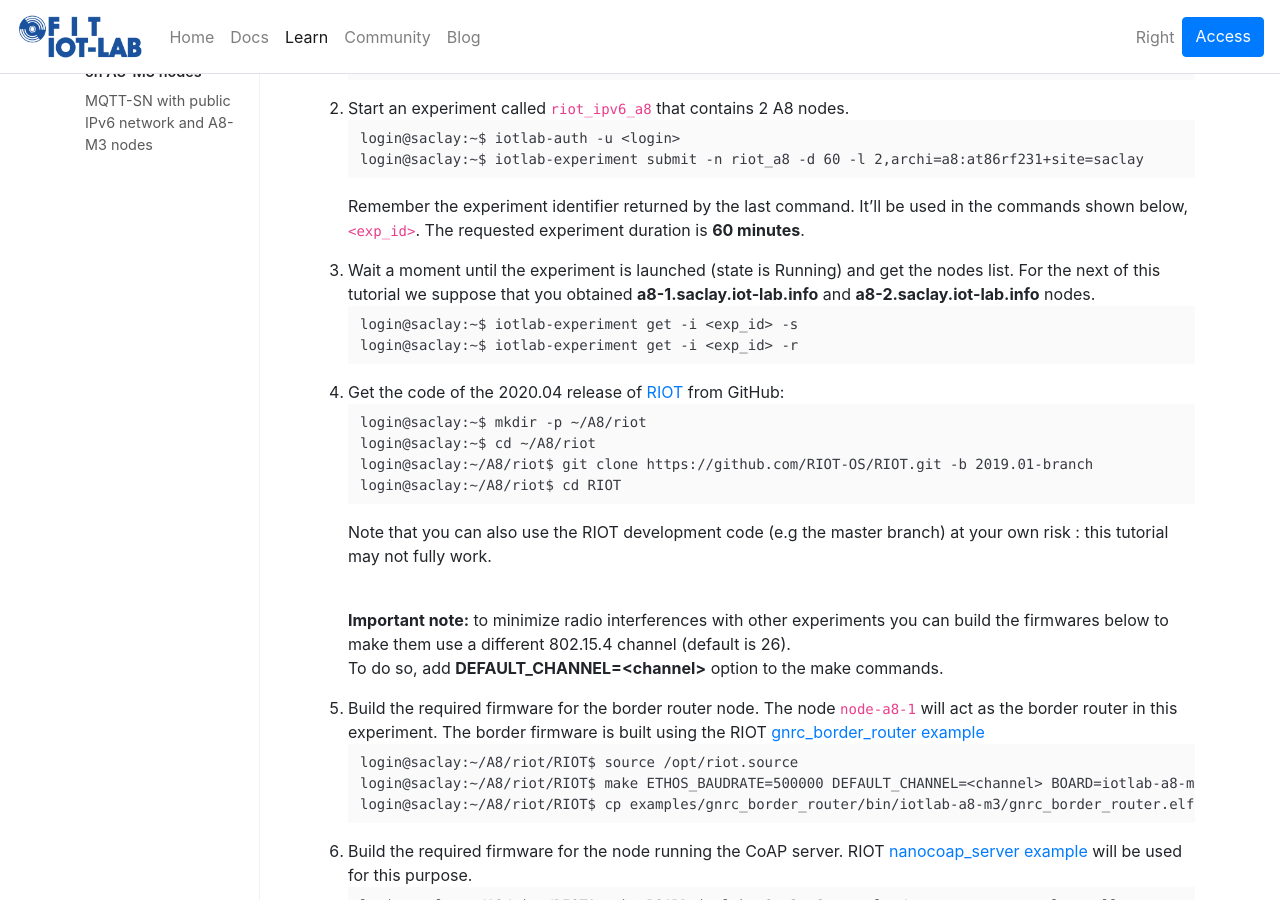
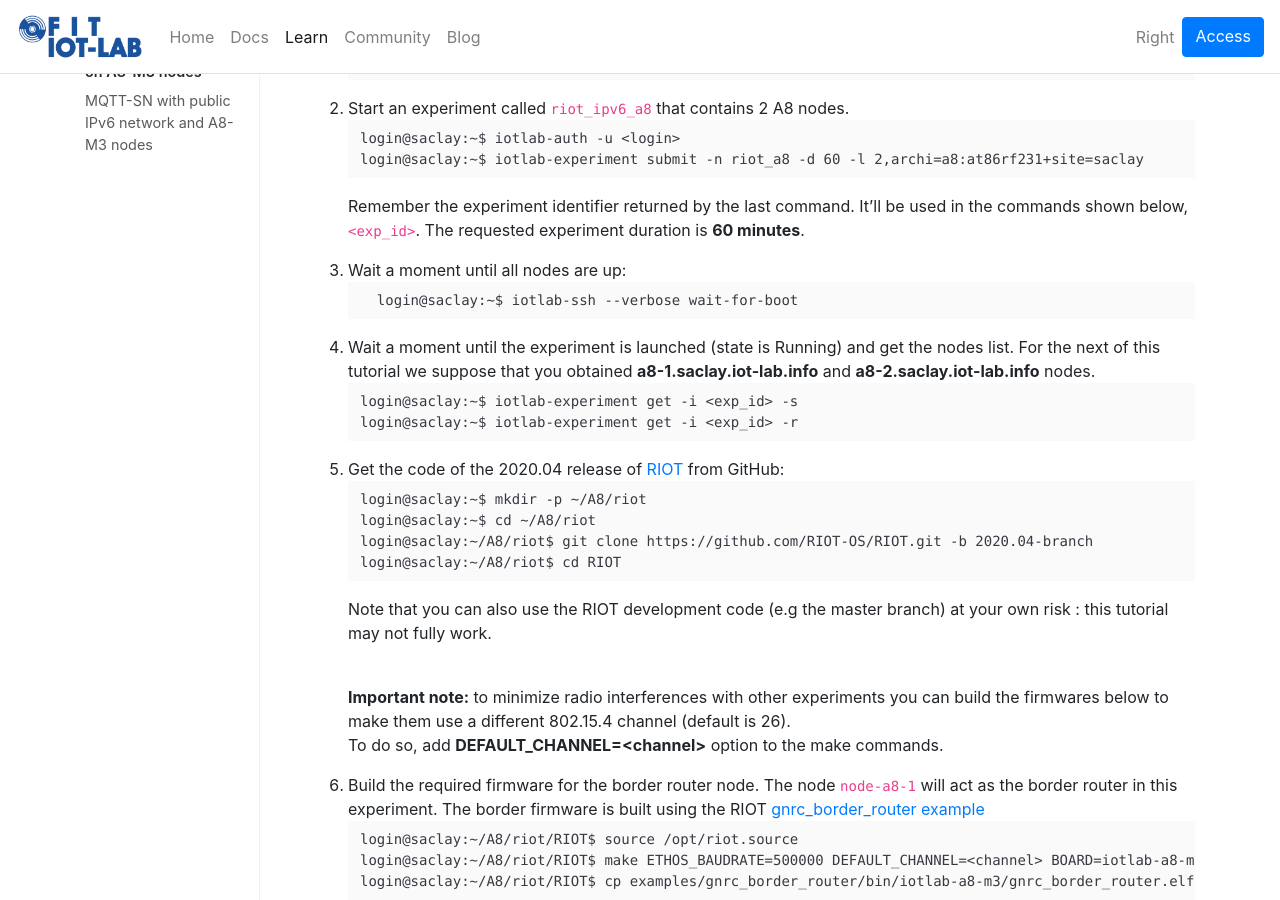
Before and after one commit to iot-lab/iot-lab.github.io, a Jekyll site: the page built from learn/tutorials/riot/riot-coap-a8-m3.md, in a window 1280 px wide and 900 px high, scrolled down 373 px. Built offline with Jekyll 4.4.1, drawn with Linux system fonts in a browser that asks for light colours.

Commit message:
learn/tutorials/riot: add wait-for-boot step in a8-m3 tutorials

````diff
--- a/learn/tutorials/riot/riot-coap-a8-m3.md
+++ b/learn/tutorials/riot/riot-coap-a8-m3.md
@@ -28,7 +28,12 @@ _**Description**: The goal of this tutorial is to discover the basics of CoAP wi
    used in the commands shown below, `<exp_id>`. The requested experiment
    duration is **60 minutes**.
 
-3. Wait a moment until the experiment is launched (state is Running) and get
+3. Wait a moment until all nodes are up:
+  ```
+  login@saclay:~$ iotlab-ssh --verbose wait-for-boot
+  ```
+
+4. Wait a moment until the experiment is launched (state is Running) and get
    the nodes list. For the next of this tutorial we suppose that you obtained
    **a8-1.saclay.iot-lab.info** and **a8-2.saclay.iot-lab.info** nodes.
    ```
@@ -36,12 +41,12 @@ _**Description**: The goal of this tutorial is to discover the basics of CoAP wi
    login@saclay:~$ iotlab-experiment get -i <exp_id> -r
    ```
 
-4. Get the code of the 2020.04 release of [RIOT](https://github.com/riot-os/riot)
+5. Get the code of the 2020.04 release of [RIOT](https://github.com/riot-os/riot)
    from GitHub:
    ```
    login@saclay:~$ mkdir -p ~/A8/riot
    login@saclay:~$ cd ~/A8/riot
-   login@saclay:~/A8/riot$ git clone https://github.com/RIOT-OS/RIOT.git -b 2019.01-branch
+   login@saclay:~/A8/riot$ git clone https://github.com/RIOT-OS/RIOT.git -b 2020.04-branch
    login@saclay:~/A8/riot$ cd RIOT
    ```
    Note that you can also use the RIOT development code (e.g the master branch)
````
Also changed, not shown: other parts of learn/tutorials/riot/riot-coap-a8-m3.md (+6 -6 lines), learn/tutorials/riot/riot-public-ipv6-a8-m3.md (+12 -7 lines).
